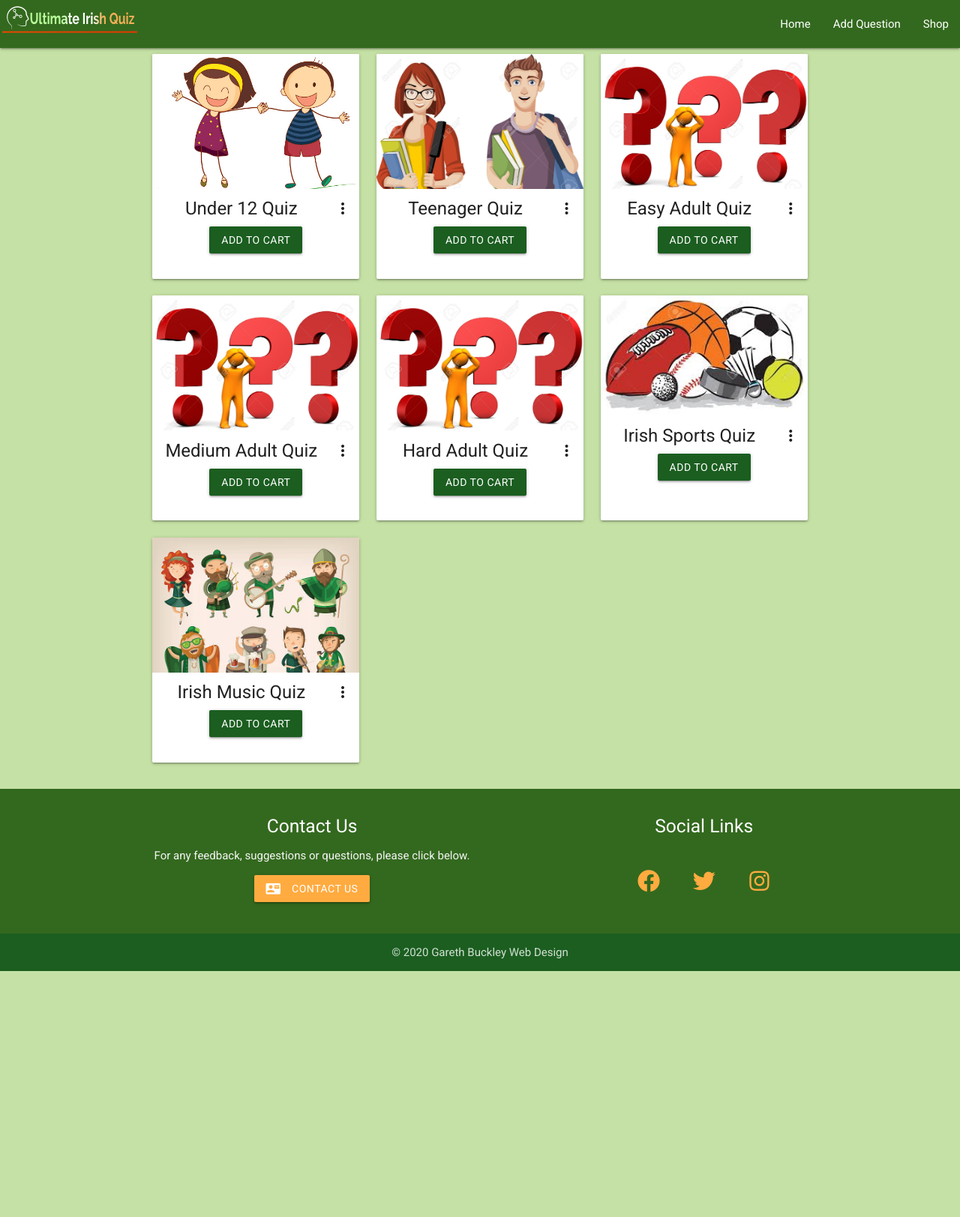
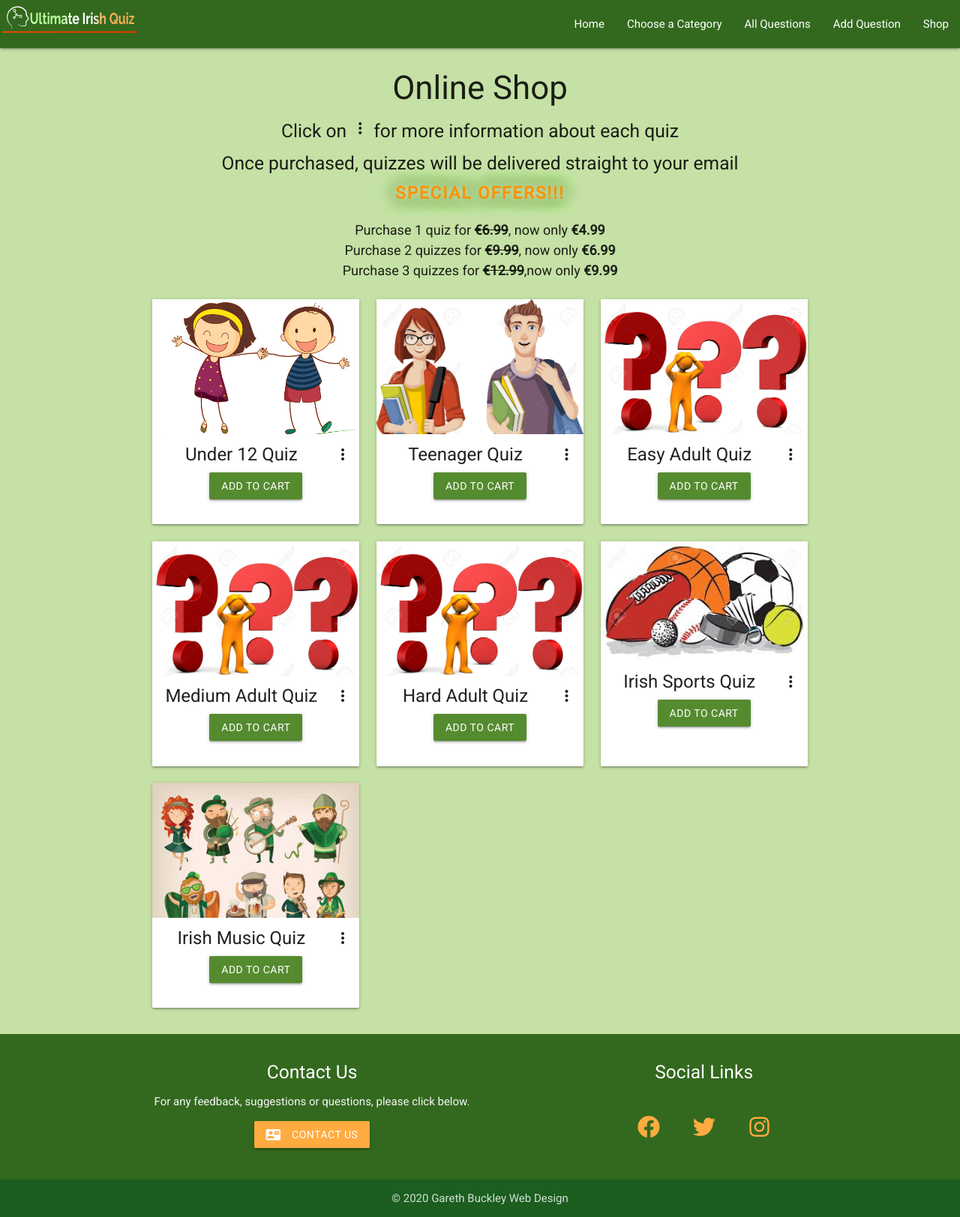
Before and after one commit to Gareth1980/ultimate-irish-quiz, a Flask app: page /shop in a window 1280 px wide. Shown: the whole page at 75% size. Before the commit the page ends 1295 px from the top, so only its background shows below. Run offline with Flask 2, Linux system fonts and the light colour scheme; some libraries are stand-ins or nearby versions.

Commit message:
added comments to app.py, updated header in shop, updated colours on <a> in shop and under construction.

```diff
--- a/static/css/style.css
+++ b/static/css/style.css
@@ -27,8 +27,8 @@ hr {
     border-style: inset;
     border-width: 3px;
     border-color: #1b5e20;
-    margin-bottom: 1em;
-    margin-top: 1em;
+    margin-bottom: 4em;
+    margin-top: 4em;
 }
 
 .btn_small {
@@ -61,6 +61,9 @@ ul.list {
     color: #ff9100;
 }
 
+.price{
+    text-decoration: line-through;
+}
 .shop-link:hover {
     cursor: pointer;
     background-color:  #33691e;
@@ -114,6 +117,17 @@ button.btn.waves-effect.waves-light:hover {
     background-color: #33691e !important;
 }
 
+a.btn.waves-effect.waves-light.green.darken-4.hoverable {
+    transition: 0.8s !important;
+    background-color: #558b2f !important;
+}
+
+
+a.btn.waves-effect.waves-light.green.darken-4.hoverable:hover {
+    cursor: pointer;
+    background-color: #33691e !important;
+}
+
 .question_header {
   margin-top: 5px;
 }
@@ -133,10 +147,6 @@ button.btn.waves-effect.waves-light:hover {
 .responsive {
   max-width: 100%;
   height: 100%;
-}
-
-.header{
-    font-family:
 }
 
 .modal-rows{
--- a/templates/base.html
+++ b/templates/base.html
@@ -45,6 +45,8 @@
           >
           <ul class="right hide-on-med-and-down">
             <li><a href="{{url_for('get_questions')}}">Home</a></li>
+            <li><a href="#all_categories">Choose a Category</a></li>
+            <li><a href="#all_questions">All Questions</a></li>
             <li><a href="{{url_for('add_question')}}">Add Question</a></li>
             <li><a href="{{url_for('get_shop')}}">Shop</a></li>
           </ul>
@@ -54,6 +56,8 @@
 
       <ul class="sidenav" id="mobile-demo">
         <li><a href="{{url_for('get_questions')}}">Home</a></li>
+        <li><a href="#all_categories">Choose a Category</a></li>
+        <li><a href="#all_questions">All Questions</a></li>
         <li><a href="{{url_for('add_question')}}">Add Question</a></li>
         <li><a href="{{url_for('get_shop')}}">Shop</a></li>
       </ul>
--- a/templates/shop.html
+++ b/templates/shop.html
@@ -1,5 +1,21 @@
 {% extends 'base.html' %} {% block content %}
-
+<div class="heading-paragraph center-align">
+<h3>Online Shop</h3>
+<h5>Click on <i class="material-icons">more_vert</i> for more information about each quiz</h5>
+<h5>Once purchased, quizzes will be delivered straight to your email</h5>
+<strong class="glow"><a class="special-offers-link">SPECIAL OFFERS!!!</a></strong>
+<ul class="list">
+<li>
+Purchase 1 quiz for <b class="price">€6.99</b>, now only <b>€4.99</b>
+</li>
+<li>
+Purchase 2 quizzes for <b class="price">€9.99</b>, now only <b>€6.99</b>
+</li>
+<li>
+Purchase 3 quizzes for <b class="price">€12.99</b>,now only <b>€9.99</b>
+</li>
+</ul>
+</div>
 <div class="row categories-row center-align">
   <div class="col xl4 l6 m6 s12">
     <div class="card small hoverable">
--- a/templates/under_construction.html
+++ b/templates/under_construction.html
@@ -3,7 +3,7 @@
 <h3>Under Construction</h3>
 			<img src="../static/images/under_construction.png" alt="Website Under Construction" class="responsive img-border z-depth-4">
 
-            <a class="btn btn-lg shop-link hoverable" href="{{url_for('get_questions')}}">Home Page</a>
+            <a class="btn waves-effect waves-light green darken-4 hoverable" href="{{url_for('get_questions')}}">Home Page</a>
 </div>
 <br>
 <br>
```
Also changed, not shown: app.py (+6 -6 lines), templates/question_and_answer.html (+9 -9 lines).
